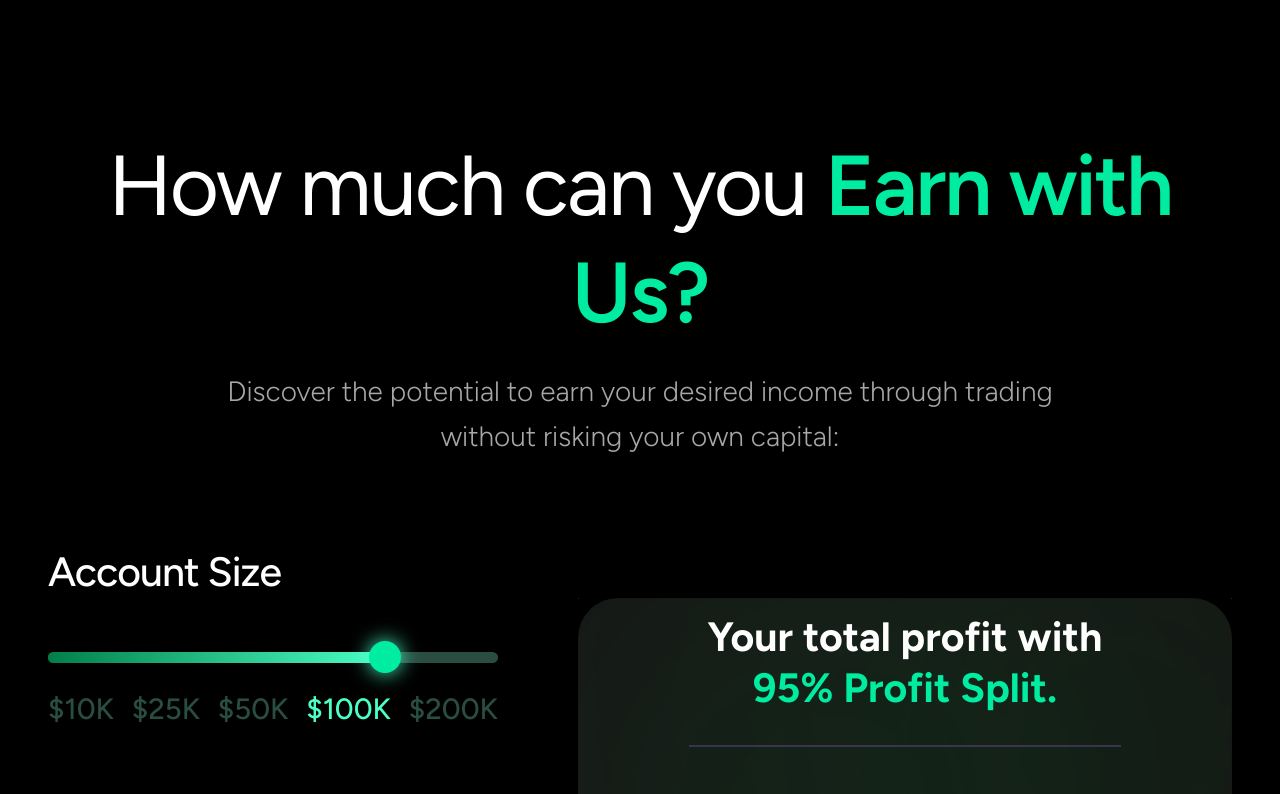
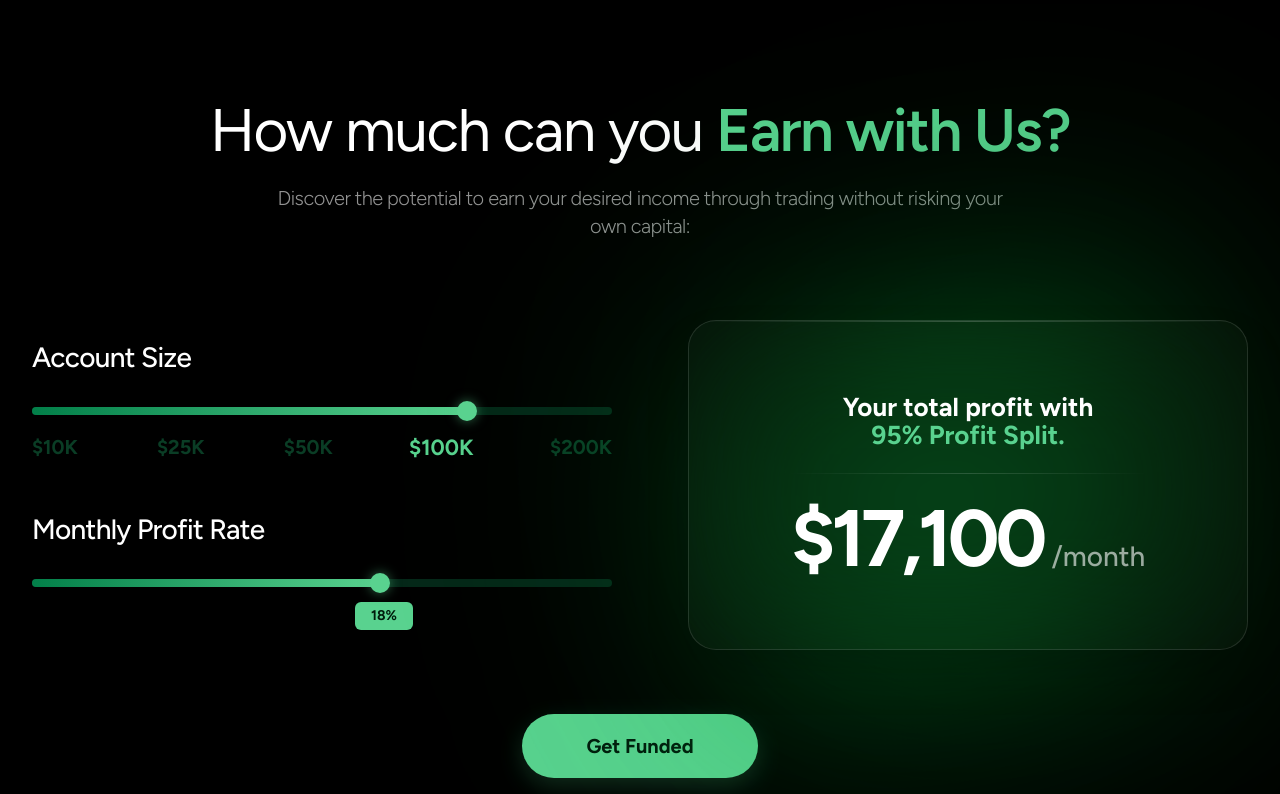
Before and after one commit to rushikeshxdev/funded-masters, a Next.js app: page / in a window 1280 px wide. Shown: the part 7000-7794 px from the top of the page. Built offline with nearby package versions, Linux system fonts and the light colour scheme; a web font is replaced by a local one.

Commit message:
feat:profit calculator

```diff
--- a/src/components/sections/ProfitCalculator.tsx
+++ b/src/components/sections/ProfitCalculator.tsx
@@ -13,7 +13,7 @@ const ACCOUNT_SIZES = [
 
 export const ProfitCalculator = () => {
   const [sizeIndex, setSizeIndex] = useState(3); // Default to $100K
-  const [profitRate, setProfitRate] = useState(10); // Default to 10%
+  const [profitRate, setProfitRate] = useState(18); // Default to 18%
 
   const totalProfit = useMemo(() => {
     const size = ACCOUNT_SIZES[sizeIndex].value;
@@ -22,31 +22,36 @@ export const ProfitCalculator = () => {
   }, [sizeIndex, profitRate]);
 
   return (
-    <section className="relative w-full py-16 lg:py-32 bg-black overflow-hidden font-figtree">
-      <div className="max-w-[1440px] mx-auto px-6 lg:px-12 relative z-10">
+    <section className="relative w-full py-16 md:py-24 bg-black overflow-hidden font-figtree">
+      <div className="max-w-[1280px] mx-auto px-6 lg:px-8 relative z-10">
 
         {/* Header Section */}
-        <div className="text-center mb-16 lg:mb-24">
-          <h2 className="text-white text-4xl lg:text-[85px] font-normal leading-tight tracking-tight mb-6">
-            How much can you <span className="font-semibold text-brand">Earn with Us?</span>
-          </h2>
-          <p className="text-[#D1D1D1] text-lg lg:text-[28px] font-light max-w-[906px] mx-auto opacity-80 leading-relaxed">
+        <div className="text-center mb-12 lg:mb-20">
+          <motion.h2
+            initial={{ opacity: 0, y: 20 }}
+            whileInView={{ opacity: 1, y: 0 }}
+            viewport={{ once: true }}
+            className="text-white text-3xl md:text-5xl lg:text-[60px] font-normal leading-tight tracking-tight mb-6"
+          >
+            How much can you <span className="font-semibold text-[#59D28F]">Earn with Us?</span>
+          </motion.h2>
+          <p className="text-[#D1D1D1] text-base md:text-lg lg:text-[20px] font-light max-w-[750px] mx-auto opacity-70 leading-relaxed tracking-tight">
             Discover the potential to earn your desired income through trading without risking your own capital:
           </p>
         </div>
 
-        <div className="flex flex-col lg:flex-row items-center justify-between gap-12 lg:gap-20">
+        <div className="flex flex-col lg:flex-row items-center justify-between gap-10 lg:gap-16">
 
           {/* Controls Side */}
-          <div className="w-full lg:max-w-[800px] space-y-16 lg:space-y-24">
+          <div className="w-full lg:max-w-[580px] space-y-10 lg:space-y-14">
 
             {/* Account Size Slider */}
-            <div className="space-y-8 lg:space-y-12">
-              <h3 className="text-white text-2xl lg:text-[41px] font-medium tracking-tight">Account Size</h3>
-              <div className="relative pt-4">
-                <div className="h-[11.27px] w-full bg-[#2A4D42] rounded-full relative">
+            <div className="space-y-6">
+              <h3 className="text-white text-lg lg:text-[28px] font-medium tracking-tight">Account Size</h3>
+              <div className="relative pt-3">
+                <div className="h-[8px] w-full bg-[#052718] rounded-full relative">
                   <motion.div
-                    className="absolute h-full rounded-full bg-gradient-to-r from-[#027F49] to-[#4BFFC6]"
+                    className="absolute h-full rounded-full bg-gradient-to-r from-[#027F49] to-[#59D28F]"
                     animate={{ width: `${(sizeIndex / (ACCOUNT_SIZES.length - 1)) * 100}%` }}
                   />
                   <input
@@ -59,17 +64,17 @@ export const ProfitCalculator = () => {
                     className="absolute inset-0 w-full h-full opacity-0 cursor-pointer z-20"
                   />
                   <motion.div
-                    className="absolute top-1/2 -translate-y-1/2 w-8 h-8 bg-brand rounded-full shadow-[0_0_20px_#4BFFC6] z-10"
-                    animate={{ left: `calc(${(sizeIndex / (ACCOUNT_SIZES.length - 1)) * 100}% - 16px)` }}
+                    className="absolute top-1/2 -translate-y-1/2 w-5 h-5 bg-[#59D28F] rounded-full shadow-[0_0_12px_rgba(89,210,143,0.5)] z-10"
+                    animate={{ left: `calc(${(sizeIndex / (ACCOUNT_SIZES.length - 1)) * 100}% - 10px)` }}
                   />
                 </div>
-                <div className="flex justify-between mt-8">
+                <div className="flex justify-between mt-5">
                   {ACCOUNT_SIZES.map((size, idx) => (
                     <button
                       key={idx}
                       onClick={() => setSizeIndex(idx)}
-                      className={`text-lg lg:text-[29.36px] font-medium transition-colors ${
-                        idx === sizeIndex ? "text-[#4BFFC6]" : "text-[#2A4D42]"
+                      className={`text-xs md:text-base lg:text-[20px] font-bold transition-all duration-300 ${
+                        idx === sizeIndex ? "text-[#59D28F] scale-110" : "text-[#0A3D25]"
                       }`}
                     >
                       {size.label}
@@ -80,12 +85,12 @@ export const ProfitCalculator = () => {
             </div>
 
             {/* Monthly Profit Rate Slider */}
-            <div className="space-y-8 lg:space-y-12">
-              <h3 className="text-white text-2xl lg:text-[41px] font-medium tracking-tight">Monthly Profit Rate</h3>
-              <div className="relative pt-4 pb-12">
-                <div className="h-[11.27px] w-full bg-[#2A4D42] rounded-full relative">
+            <div className="space-y-6">
+              <h3 className="text-white text-lg lg:text-[28px] font-medium tracking-tight">Monthly Profit Rate</h3>
+              <div className="relative pt-3 pb-10">
+                <div className="h-[8px] w-full bg-[#052718] rounded-full relative">
                   <motion.div
-                    className="absolute h-full rounded-full bg-gradient-to-r from-[#027F49] to-[#4BFFC6]"
+                    className="absolute h-full rounded-full bg-gradient-to-r from-[#027F49] to-[#59D28F]"
                     animate={{ width: `${(profitRate / 30) * 100}%` }}
                   />
                   <input
@@ -98,13 +103,13 @@ export const ProfitCalculator = () => {
                     className="absolute inset-0 w-full h-full opacity-0 cursor-pointer z-20"
                   />
                   <motion.div
-                    className="absolute top-1/2 -translate-y-1/2 w-8 h-8 bg-brand rounded-full shadow-[0_0_20px_#4BFFC6] z-10"
-                    animate={{ left: `calc(${(profitRate / 30) * 100}% - 16px)` }}
+                    className="absolute top-1/2 -translate-y-1/2 w-5 h-5 bg-[#59D28F] rounded-full shadow-[0_0_12px_rgba(89,210,143,0.5)] z-10"
+                    animate={{ left: `calc(${(profitRate / 30) * 100}% - 10px)` }}
                   />
                 </div>
                 <motion.div
-                  className="absolute top-[50px] bg-brand text-[#070016] px-5 py-2 rounded-[10px] text-lg md:text-[29.36px] font-medium"
-                  animate={{ left: `calc(${(profitRate / 30) * 100}% - 40px)` }}
+                  className="absolute top-[35px] bg-[#59D28F] text-[#001B0C] px-4 py-1 rounded-md text-sm font-bold shadow-lg"
+                  animate={{ left: `calc(${(profitRate / 30) * 100}% - 25px)` }}
                 >
                   {profitRate}%
                 </motion.div>
@@ -112,29 +117,51 @@ export const ProfitCalculator = () => {
             </div>
           </div>
 
-          {/* Results Card - Reverted to 784x401 Layout */}
-          <div className="relative w-full max-w-[784px]">
+          {/* Results Card - Eclipses centered behind the card */}
+          <div className="relative w-full lg:w-[480px] xl:w-[560px] flex justify-center">
+
+            {/* Card Background Eclipses */}
             <div
-              className="relative w-full aspect-[784/401] rounded-[40px] bg-[#FFFFFF17] backdrop-blur-xl border border-white/20 p-10 lg:p-14 overflow-hidden flex flex-col justify-center items-center text-center shadow-2xl"
+              className="absolute w-[373px] h-[285px] bg-[#00E24B] opacity-30 pointer-events-none z-0"
               style={{
-                borderWidth: "1.54px",
-                borderImageSource: "linear-gradient(63.73deg, #7750A0 2.34%, rgba(102, 102, 102, 0) 81.02%)",
+                top: "50%",
+                left: "50%",
+                transform: "translate(-60%, -40%) rotate(-10.85deg)",
+                filter: "blur(100px)",
+                boxShadow: "0 0 300px 100px rgba(0, 226, 75, 0.3)",
+              }}
+            />
+            <div
+              className="absolute w-[367px] h-[315px] bg-[#024D16] opacity-40 pointer-events-none z-0"
+              style={{
+                top: "50%",
+                left: "50%",
+                transform: "translate(-40%, -60%) rotate(-10.85deg)",
+                filter: "blur(100px)",
+                boxShadow: "0 0 300px 100px rgba(2, 77, 22, 0.4)",
+              }}
+            />
+
+            <div
+              className="relative w-full aspect-[1.7] rounded-[28px] bg-white/[0.02] backdrop-blur-3xl border border-white/5 p-6 md:p-10 flex flex-col justify-center items-center text-center shadow-2xl overflow-hidden group"
+              style={{
+                borderWidth: "1px",
+                borderColor: "rgba(255, 255, 255, 0.12)",
               }}
             >
-              <div className="absolute top-[20%] left-[10%] w-[370px] h-[280px] bg-[#00E24B] opacity-15 blur-[150px] -rotate-12 pointer-events-none" />
-              <div className="absolute bottom-[10%] right-[-10%] w-[360px] h-[310px] bg-[#024D16] opacity-25 blur-[150px] -rotate-12 pointer-events-none" />
+              <div className="absolute top-0 left-0 w-full h-[1px] bg-gradient-to-r from-transparent via-white/20 to-transparent" />
 
-              <div className="relative z-10">
-                <p className="text-[#FEFEFE] text-xl lg:text-[40.97px] font-bold leading-tight mb-8">
+              <div className="relative z-10 space-y-4 md:space-y-6 w-full">
+                <p className="text-white text-base md:text-xl lg:text-[26px] font-bold leading-tight">
                   Your total profit with <br />
-                  <span className="text-brand">95% Profit Split.</span>
+                  <span className="text-[#59D28F]">95% Profit Split.</span>
                 </p>
-                <div className="w-[80%] h-[2px] bg-[#7751A0] mx-auto mb-10 opacity-40" />
-                <div className="flex items-baseline justify-center gap-2">
-                  <span className="text-[#FEFEFE] text-6xl lg:text-[132px] font-bold leading-none tracking-tighter">
+                <div className="w-[75%] h-[1px] bg-gradient-to-r from-transparent via-white/15 to-transparent mx-auto" />
+                <div className="flex items-baseline justify-center gap-2 group-hover:scale-105 transition-transform duration-500">
+                  <span className="text-white text-4xl md:text-6xl lg:text-[80px] font-bold leading-none tracking-tighter">
                     ${totalProfit}
                   </span>
-                  <span className="text-[#FEFEFE] text-xl md:text-[40.97px] font-bold opacity-80">
+                  <span className="text-white/60 text-sm md:text-lg lg:text-[28px] font-medium">
                     /month
                   </span>
                 </div>
@@ -144,11 +171,11 @@ export const ProfitCalculator = () => {
         </div>
 
         {/* CTA Button */}
-        <div className="mt-20 lg:mt-32 text-center">
+        <div className="mt-12 lg:mt-16 text-center">
           <motion.button
             whileHover={{ scale: 1.05 }}
             whileTap={{ scale: 0.95 }}
-            className="px-12 lg:px-24 py-5 lg:py-8 bg-brand text-[#001B0C] rounded-full text-xl lg:text-[29.36px] font-semibold transition-all shadow-lg"
+            className="px-10 lg:px-16 py-4 lg:py-5 bg-[#59D28F] text-[#001B0C] rounded-full text-base lg:text-[20px] font-bold transition-all shadow-[0_8px_25px_rgba(89,210,143,0.2)] hover:shadow-[0_12px_35px_rgba(89,210,143,0.4)]"
           >
             Get Funded
           </motion.button>
```
